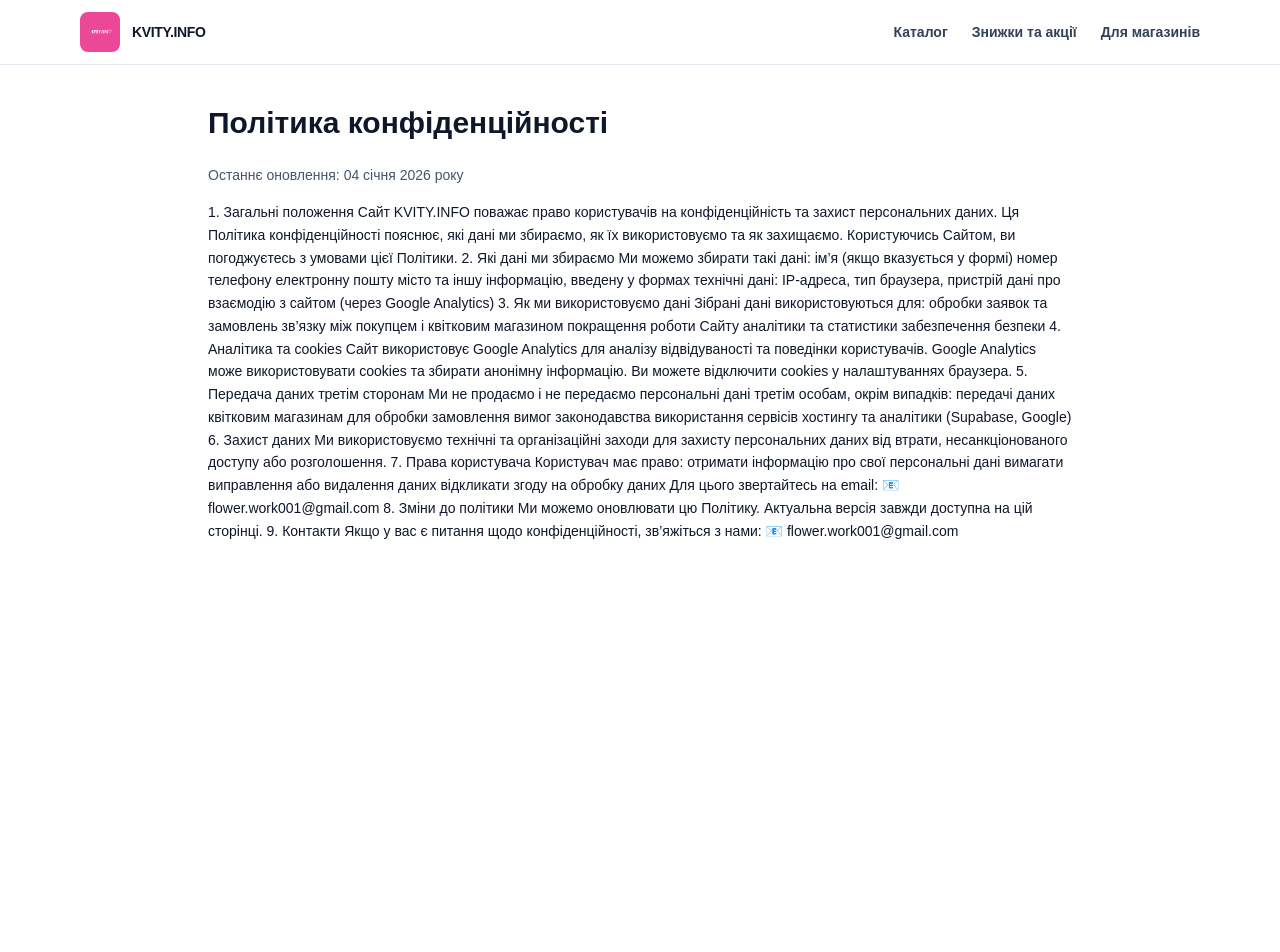
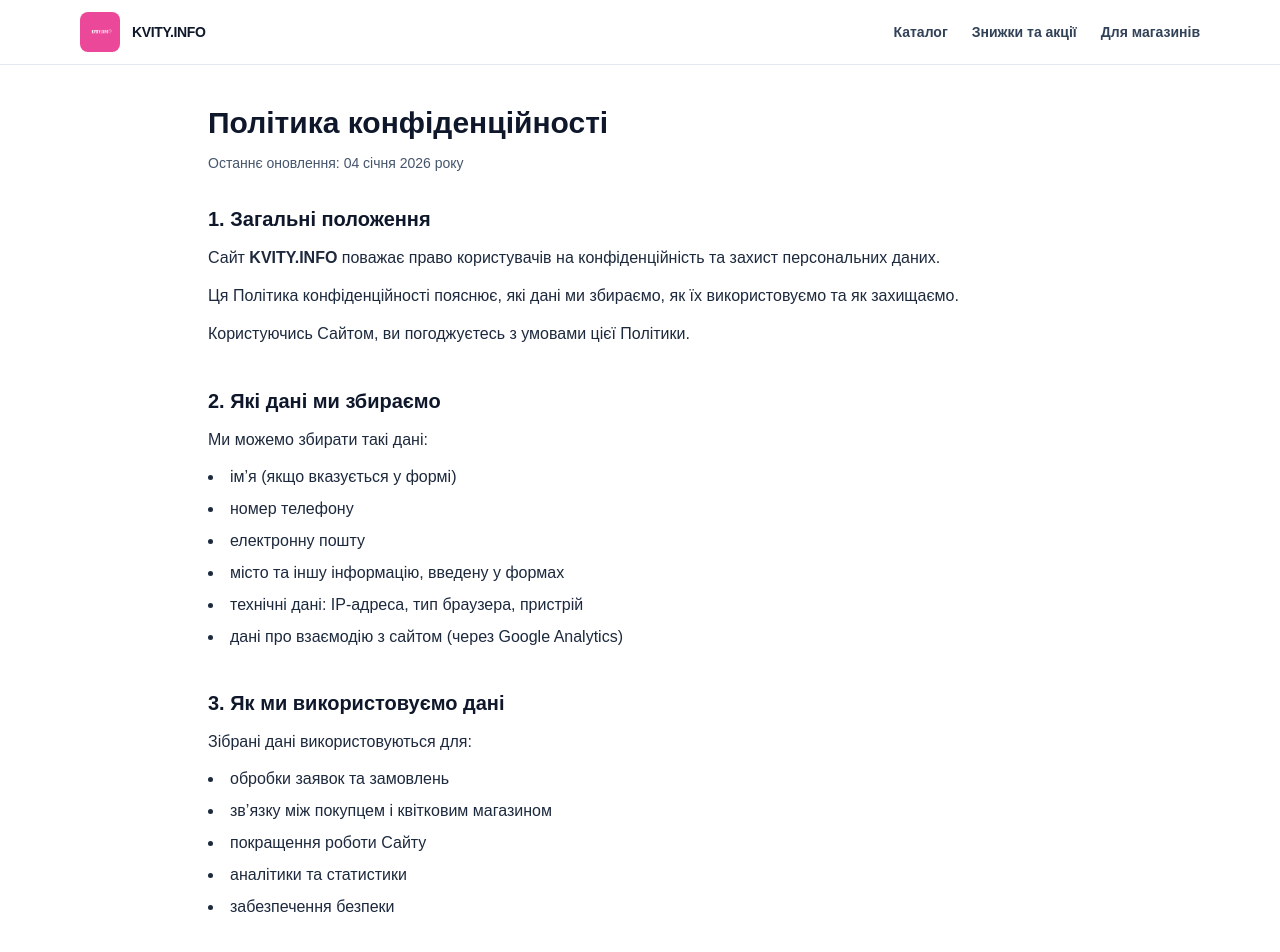
Before and after one commit to tyshchenkoandriy1-sys/kvity-ua, a Next.js app: page /privacy in a window 1280 px wide. Shown: the top 952 px of the page. Before the commit the page ends 800 px from the top, so only its background shows below. Built offline with nearby package versions, Linux system fonts and the light colour scheme; no server answers.

Commit message:
docs: improve privacy page layout

```diff
--- a/app/privacy/page.tsx
+++ b/app/privacy/page.tsx
@@ -1,66 +1,163 @@
 export default function PrivacyPage() {
   return (
     <main className="mx-auto max-w-4xl px-4 py-10 text-slate-900">
-      <h1 className="mb-6 text-3xl font-bold">
-        Політика конфіденційності
-      </h1>
+      <h1 className="mb-3 text-3xl font-bold">Політика конфіденційності</h1>
 
-      <p className="mb-4 text-sm text-slate-600">
+      <p className="mb-8 text-sm text-slate-600">
         Останнє оновлення: 04 січня 2026 року
       </p>
 
-      <section className="space-y-4 text-sm leading-relaxed">
-1. Загальні положення
-Сайт KVITY.INFO поважає право користувачів на конфіденційність та захист персональних даних.
-Ця Політика конфіденційності пояснює, які дані ми збираємо, як їх використовуємо та як захищаємо.
+      <div className="space-y-10">
+        {/* 1 */}
+        <section className="space-y-3">
+          <h2 className="text-xl font-semibold">1. Загальні положення</h2>
+          <p className="text-base leading-relaxed text-slate-800">
+            Сайт <span className="font-semibold">KVITY.INFO</span> поважає право
+            користувачів на конфіденційність та захист персональних даних.
+          </p>
+          <p className="text-base leading-relaxed text-slate-800">
+            Ця Політика конфіденційності пояснює, які дані ми збираємо, як їх
+            використовуємо та як захищаємо.
+          </p>
+          <p className="text-base leading-relaxed text-slate-800">
             Користуючись Сайтом, ви погоджуєтесь з умовами цієї Політики.
+          </p>
+        </section>
 
-2. Які дані ми збираємо
+        {/* 2 */}
+        <section className="space-y-3">
+          <h2 className="text-xl font-semibold">2. Які дані ми збираємо</h2>
+          <p className="text-base leading-relaxed text-slate-800">
             Ми можемо збирати такі дані:
-ім’я (якщо вказується у формі)
-номер телефону
-електронну пошту
-місто та іншу інформацію, введену у формах
-технічні дані: IP-адреса, тип браузера, пристрій
-дані про взаємодію з сайтом (через Google Analytics)
+          </p>
 
-3. Як ми використовуємо дані
+          <ul className="list-inside list-disc space-y-2 text-base text-slate-800">
+            <li>ім’я (якщо вказується у формі)</li>
+            <li>номер телефону</li>
+            <li>електронну пошту</li>
+            <li>місто та іншу інформацію, введену у формах</li>
+            <li>технічні дані: IP-адреса, тип браузера, пристрій</li>
+            <li>дані про взаємодію з сайтом (через Google Analytics)</li>
+          </ul>
+        </section>
+
+        {/* 3 */}
+        <section className="space-y-3">
+          <h2 className="text-xl font-semibold">3. Як ми використовуємо дані</h2>
+          <p className="text-base leading-relaxed text-slate-800">
             Зібрані дані використовуються для:
-обробки заявок та замовлень
-зв’язку між покупцем і квітковим магазином
-покращення роботи Сайту
-аналітики та статистики
-забезпечення безпеки
+          </p>
 
-4. Аналітика та cookies
-Сайт використовує Google Analytics для аналізу відвідуваності та поведінки користувачів.
-Google Analytics може використовувати cookies та збирати анонімну інформацію.
+          <ul className="list-inside list-disc space-y-2 text-base text-slate-800">
+            <li>обробки заявок та замовлень</li>
+            <li>зв’язку між покупцем і квітковим магазином</li>
+            <li>покращення роботи Сайту</li>
+            <li>аналітики та статистики</li>
+            <li>забезпечення безпеки</li>
+          </ul>
+        </section>
+
+        {/* 4 */}
+        <section className="space-y-3">
+          <h2 className="text-xl font-semibold">4. Аналітика та cookies</h2>
+          <p className="text-base leading-relaxed text-slate-800">
+            Сайт використовує <span className="font-semibold">Google Analytics</span>{" "}
+            для аналізу відвідуваності та поведінки користувачів.
+          </p>
+          <p className="text-base leading-relaxed text-slate-800">
+            Google Analytics може використовувати cookies та збирати анонімну
+            інформацію.
+          </p>
+          <p className="text-base leading-relaxed text-slate-800">
             Ви можете відключити cookies у налаштуваннях браузера.
+          </p>
+        </section>
 
+        {/* 5 */}
+        <section className="space-y-3">
+          <h2 className="text-xl font-semibold">
             5. Передача даних третім сторонам
-Ми не продаємо і не передаємо персональні дані третім особам, окрім випадків:
-передачі даних квітковим магазинам для обробки замовлення
-вимог законодавства
+          </h2>
+          <p className="text-base leading-relaxed text-slate-800">
+            Ми не продаємо і не передаємо персональні дані третім особам, окрім
+            випадків:
+          </p>
+
+          <ul className="list-inside list-disc space-y-2 text-base text-slate-800">
+            <li>передачі даних квітковим магазинам для обробки замовлення</li>
+            <li>вимог законодавства</li>
+            <li>
               використання сервісів хостингу та аналітики (Supabase, Google)
+            </li>
+          </ul>
+        </section>
 
-6. Захист даних
-Ми використовуємо технічні та організаційні заходи для захисту персональних даних від втрати, несанкціонованого доступу або розголошення.
+        {/* 6 */}
+        <section className="space-y-3">
+          <h2 className="text-xl font-semibold">6. Захист даних</h2>
+          <p className="text-base leading-relaxed text-slate-800">
+            Ми використовуємо технічні та організаційні заходи для захисту
+            персональних даних від втрати, несанкціонованого доступу або
+            розголошення.
+          </p>
+        </section>
 
-7. Права користувача
+        {/* 7 */}
+        <section className="space-y-3">
+          <h2 className="text-xl font-semibold">7. Права користувача</h2>
+          <p className="text-base leading-relaxed text-slate-800">
             Користувач має право:
-отримати інформацію про свої персональні дані
-вимагати виправлення або видалення даних
-відкликати згоду на обробку даних
+          </p>
+
+          <ul className="list-inside list-disc space-y-2 text-base text-slate-800">
+            <li>отримати інформацію про свої персональні дані</li>
+            <li>вимагати виправлення або видалення даних</li>
+            <li>відкликати згоду на обробку даних</li>
+          </ul>
+
+          <div className="rounded-2xl border border-slate-200 bg-white p-4">
+            <p className="text-base text-slate-800">
               Для цього звертайтесь на email:
-📧 flower.work001@gmail.com
+            </p>
+            <p className="mt-2 text-base font-semibold">
+              📧{" "}
+              <a
+                href="mailto:flower.work001@gmail.com"
+                className="text-pink-600 hover:text-pink-700"
+              >
+                flower.work001@gmail.com
+              </a>
+            </p>
+          </div>
+        </section>
 
-8. Зміни до політики
-Ми можемо оновлювати цю Політику. Актуальна версія завжди доступна на цій сторінці.
+        {/* 8 */}
+        <section className="space-y-3">
+          <h2 className="text-xl font-semibold">8. Зміни до політики</h2>
+          <p className="text-base leading-relaxed text-slate-800">
+            Ми можемо оновлювати цю Політику. Актуальна версія завжди доступна
+            на цій сторінці.
+          </p>
+        </section>
 
-9. Контакти
+        {/* 9 */}
+        <section className="space-y-3">
+          <h2 className="text-xl font-semibold">9. Контакти</h2>
+          <p className="text-base leading-relaxed text-slate-800">
             Якщо у вас є питання щодо конфіденційності, зв’яжіться з нами:
-📧 flower.work001@gmail.com
+          </p>
+
+          <p className="text-base font-semibold">
+            📧{" "}
+            <a
+              href="mailto:flower.work001@gmail.com"
+              className="text-pink-600 hover:text-pink-700"
+            >
+              flower.work001@gmail.com
+            </a>
+          </p>
         </section>
+      </div>
     </main>
   );
 }
```
Lines whose indentation alone changed are shown as unchanged.
